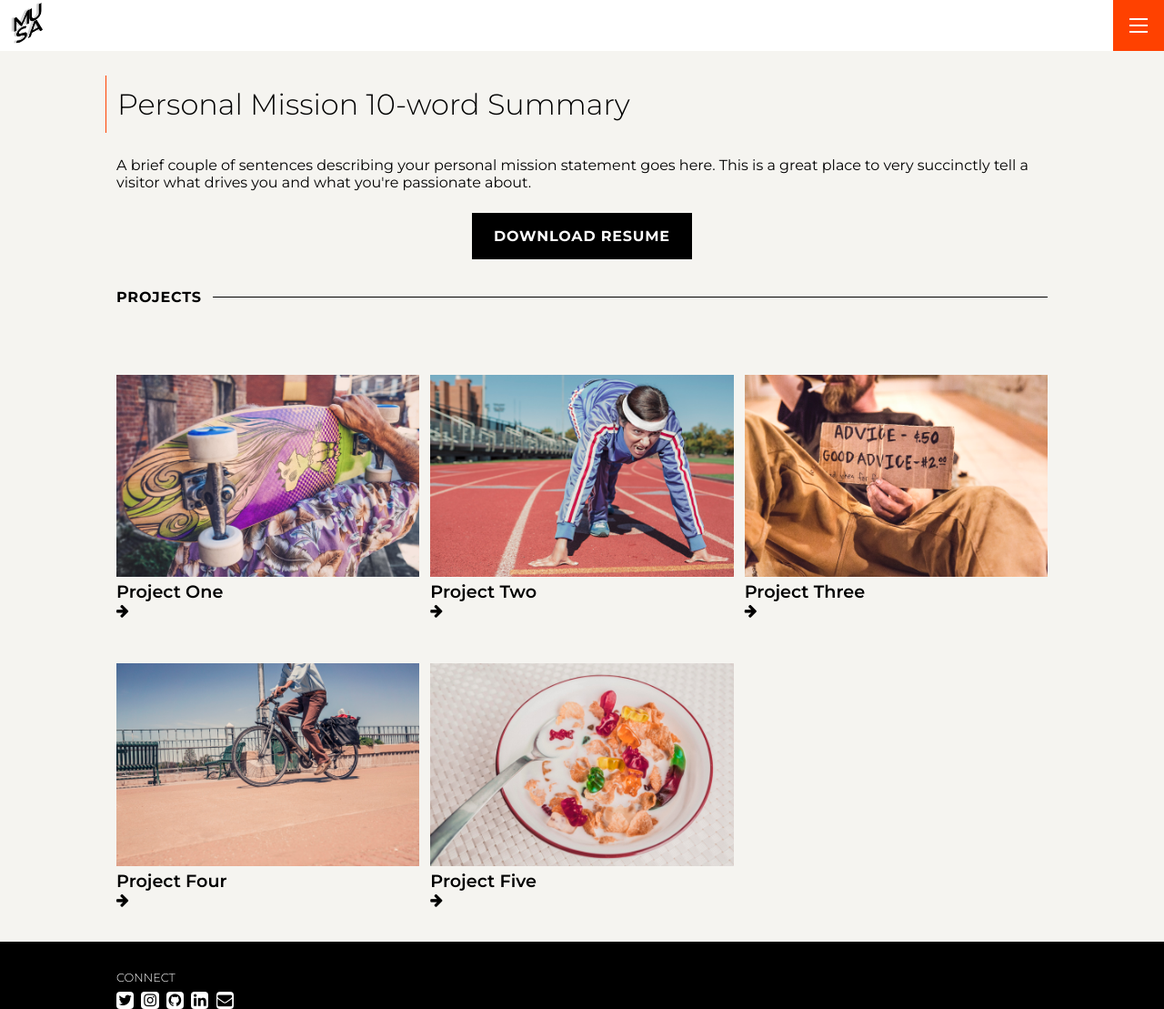
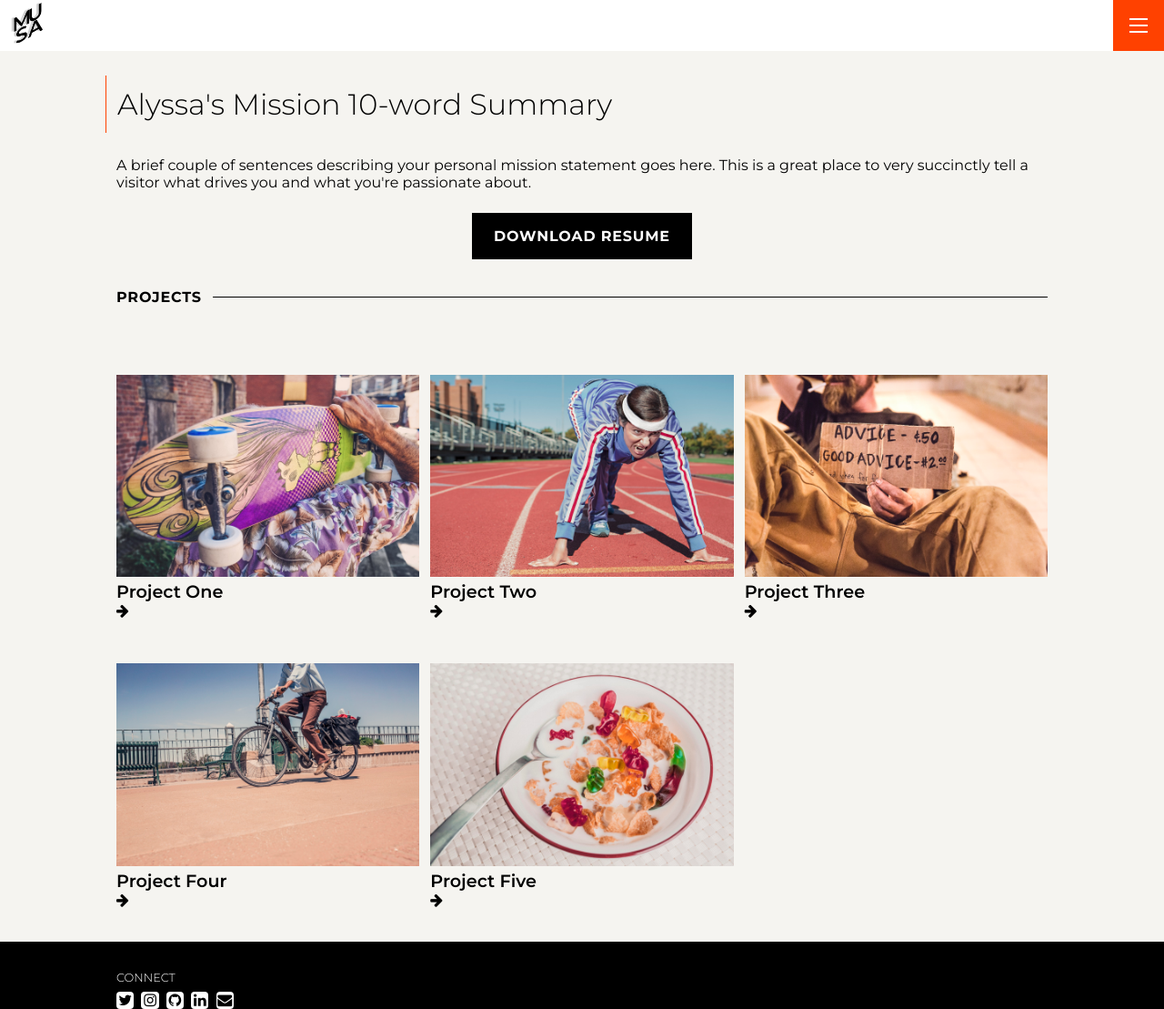
Before and after one commit to alyssafelixa/portfolio, a Jekyll site: the page built from index.md, in a window 1280 px wide and 1109 px high. Shown: the whole window at 91% size. Built offline with Jekyll 4.4.1, drawn with Linux system fonts in a browser that asks for light colours.

Commit message:
Update settings.yml Alyssa

```diff
--- a/_data/settings.yml
+++ b/_data/settings.yml
@@ -3,7 +3,7 @@
 
 logo: '/assets/img/musa-logo.png'
 
-intro_title: Personal Mission 10-word Summary
+intro_title: Alyssa's Mission 10-word Summary
 intro_text: |
   A brief couple of sentences describing your personal mission statement goes
   here. This is a great place to very succinctly tell a visitor what drives you
```
